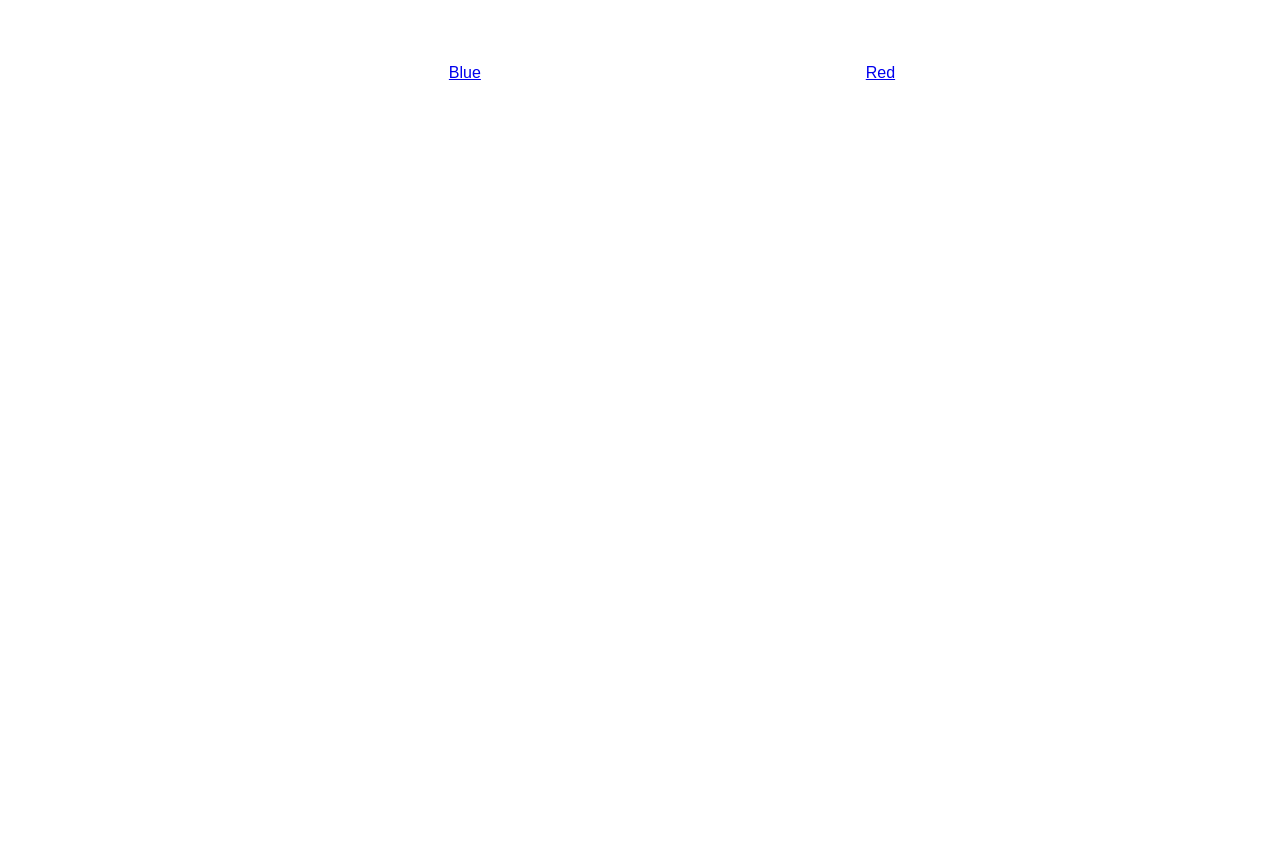
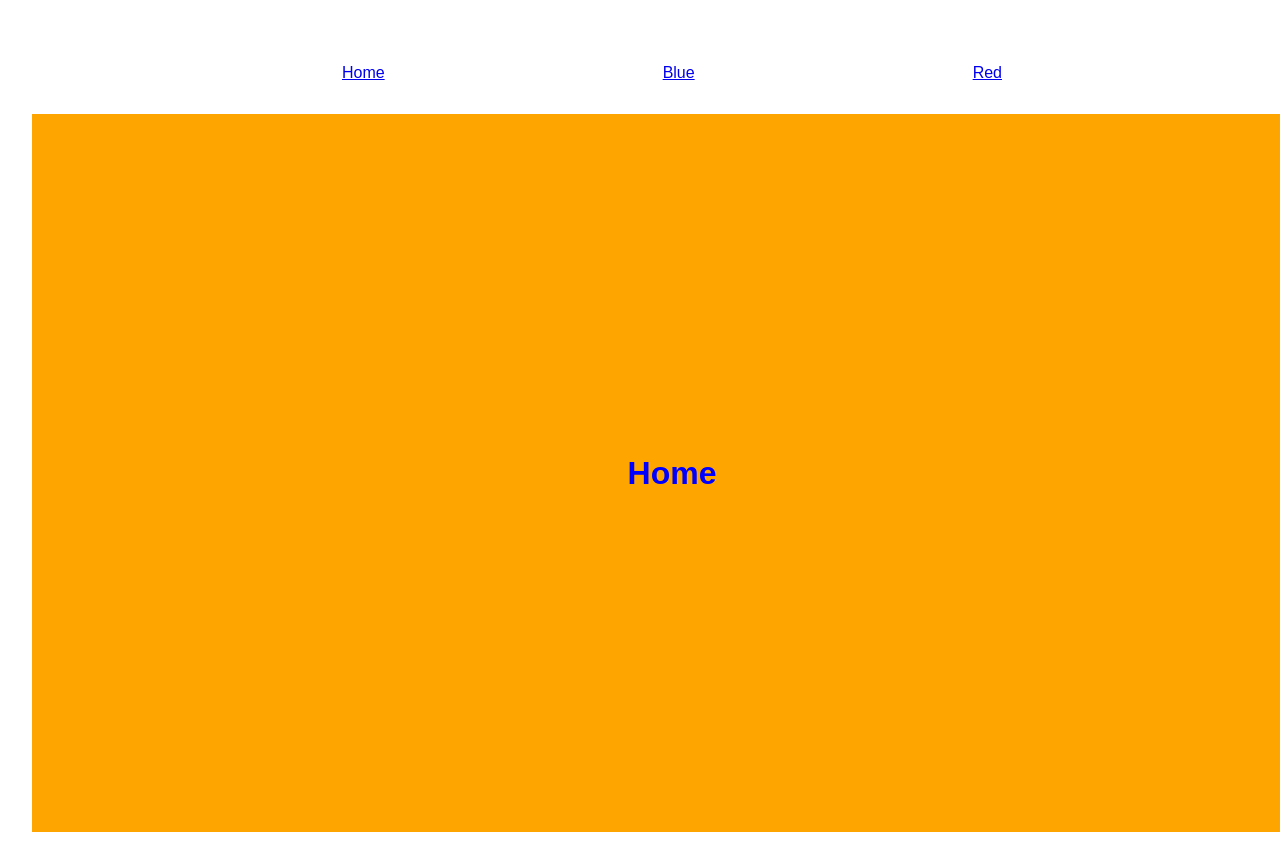
Before and after one commit to yc530/react-router-workshop, a React (Vite) app in the folder reactRouter/: page / in a window 1280 px wide. Before the commit this address had no page. Shown: the top 864 px of the page. Built offline with nearby package versions, Linux system fonts and the light colour scheme.

Commit message:
add home.jsx with code

```diff
--- a/reactRouter/src/App.jsx
+++ b/reactRouter/src/App.jsx
@@ -2,6 +2,7 @@
 import { Routes, Route, Link } from "react-router-dom";
 import Blue from './components/blue';
 import Red from './components/red';
+import Home from './components/home';
 
 function App() {
 
@@ -10,11 +11,13 @@
     <div id="container">
       <h1>  </h1>
       <div id="navbar">
+        <Link to="/">Home</Link>
         <Link to="blue">Blue</Link>
         <Link to="red">Red</Link>
       </div>
       <div id="main-section">
         <Routes>
+          <Route path="/" element={<Home />}></Route>
           <Route path="/blue" element={<Blue />}></Route>
           <Route path="/red" element={<Red />}></Route>
         </Routes>
--- /dev/null
+++ b/reactRouter/src/components/home.jsx
@@ -0,0 +1,12 @@
+function Home() {
+
+    return (
+      <>
+        <div className="home">
+            <h1>Home</h1>
+        </div>
+      </>
+    )
+  }
+
+  export default Home
--- a/reactRouter/src/index.css
+++ b/reactRouter/src/index.css
@@ -44,3 +44,8 @@
   background-color: #275db3;
   color: white;
 }
+
+.home {
+  background-color: orange;
+  color: blue;
+}
```
